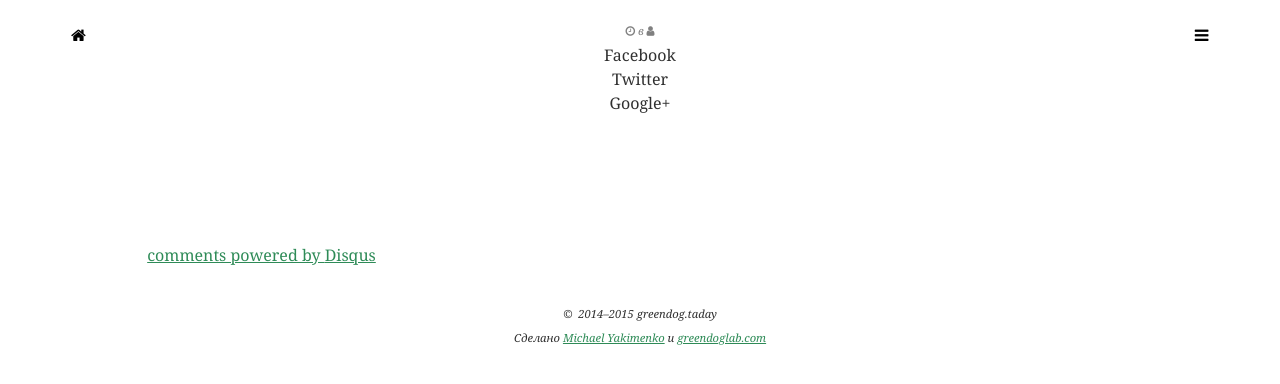
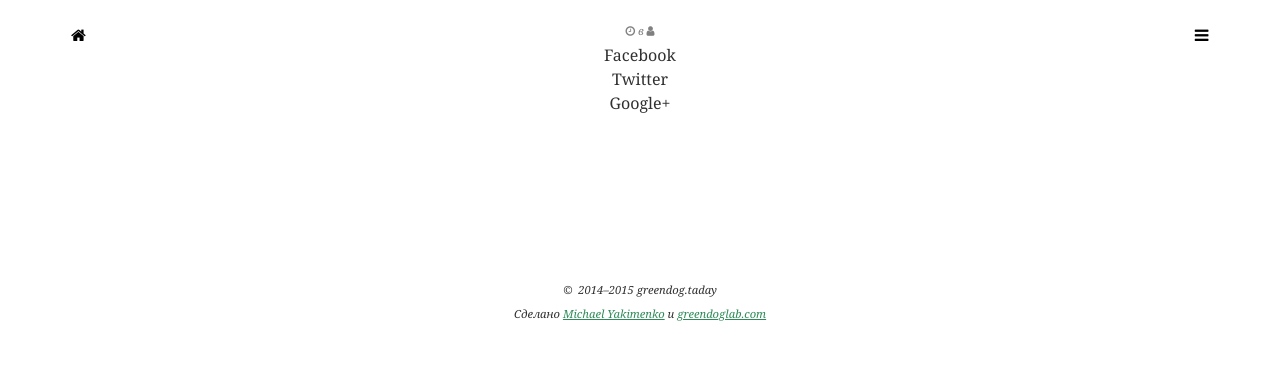
Before and after one commit to greendoglab/greendog.today, a Flask app: template src/templates/post.html in a window 1280 px wide. Shown: the top 384 px of the page. Run offline with Flask 2, Linux system fonts and the light colour scheme; the template is opened without the code that fills it, so the values that code supplies are empty; style sheets or scripts are compiled from the project's sources; some libraries are stand-ins or nearby versions.

Commit message:
Add new disqus comments.

```diff
--- a/src/templates/post.html
+++ b/src/templates/post.html
@@ -79,8 +79,8 @@
         <div class="comments">
             <div id="disqus_thread"></div>
             <script type="text/javascript">
-                /* * * CONFIGURATION VARIABLES: EDIT BEFORE PASTING INTO YOUR WEBPAGE * * */
-                var disqus_shortname = 'macgera'; // required: replace example with your forum shortname
+                /* * * CONFIGURATION VARIABLES * * */
+                var disqus_shortname = 'greendogtoday';
 
                 /* * * DON'T EDIT BELOW THIS LINE * * */
                 (function() {
@@ -89,8 +89,7 @@
                     (document.getElementsByTagName('head')[0] || document.getElementsByTagName('body')[0]).appendChild(dsq);
                 })();
             </script>
-            <noscript>Please enable JavaScript to view the <a href="http://disqus.com/?ref_noscript">comments powered by Disqus.</a></noscript>
-            <a href="http://disqus.com" class="dsq-brlink">comments powered by <span class="logo-disqus">Disqus</span></a>
+            <noscript>Please enable JavaScript to view the <a href="https://disqus.com/?ref_noscript" rel="nofollow">comments powered by Disqus.</a></noscript>
         </div>
     </footer>
 </section>
```
